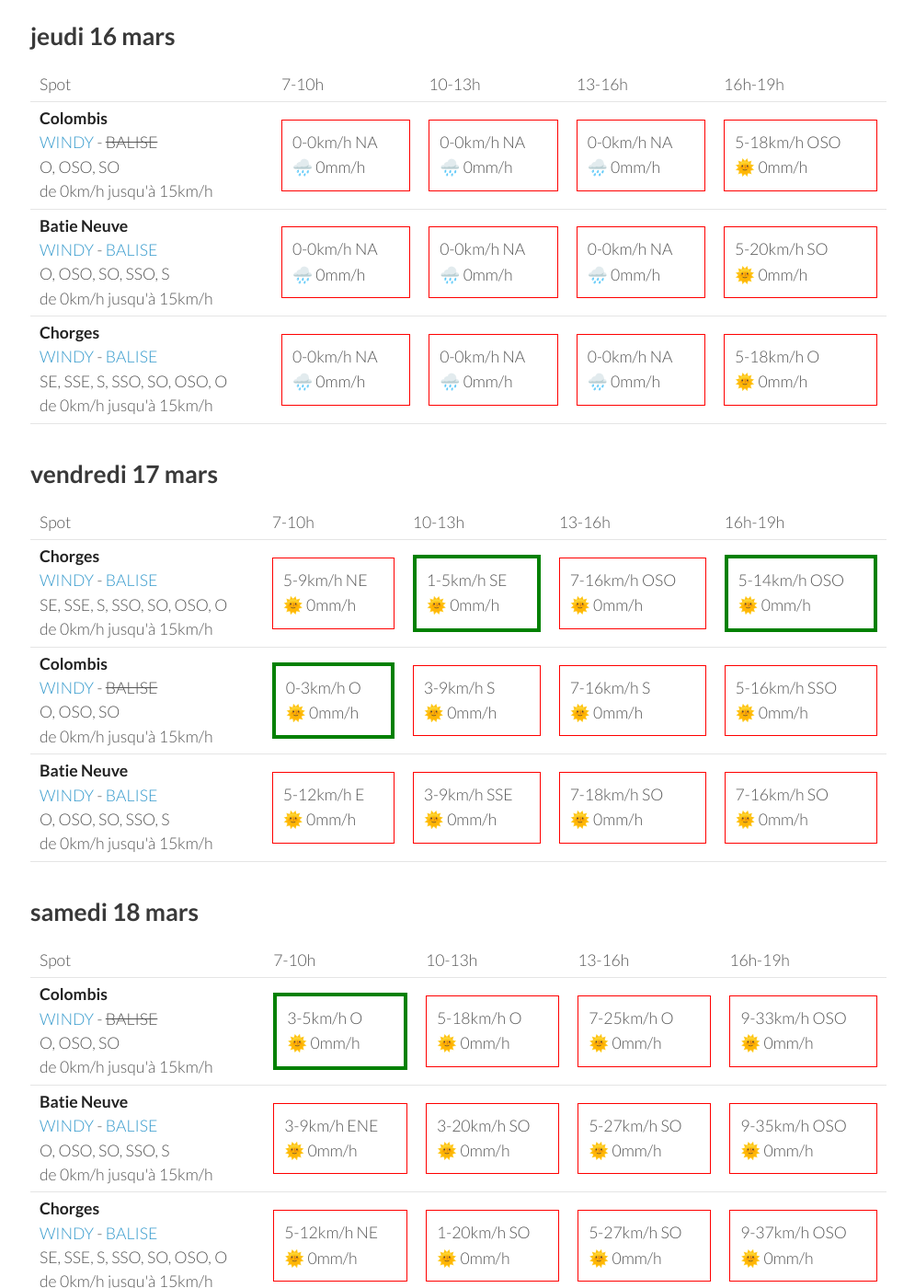
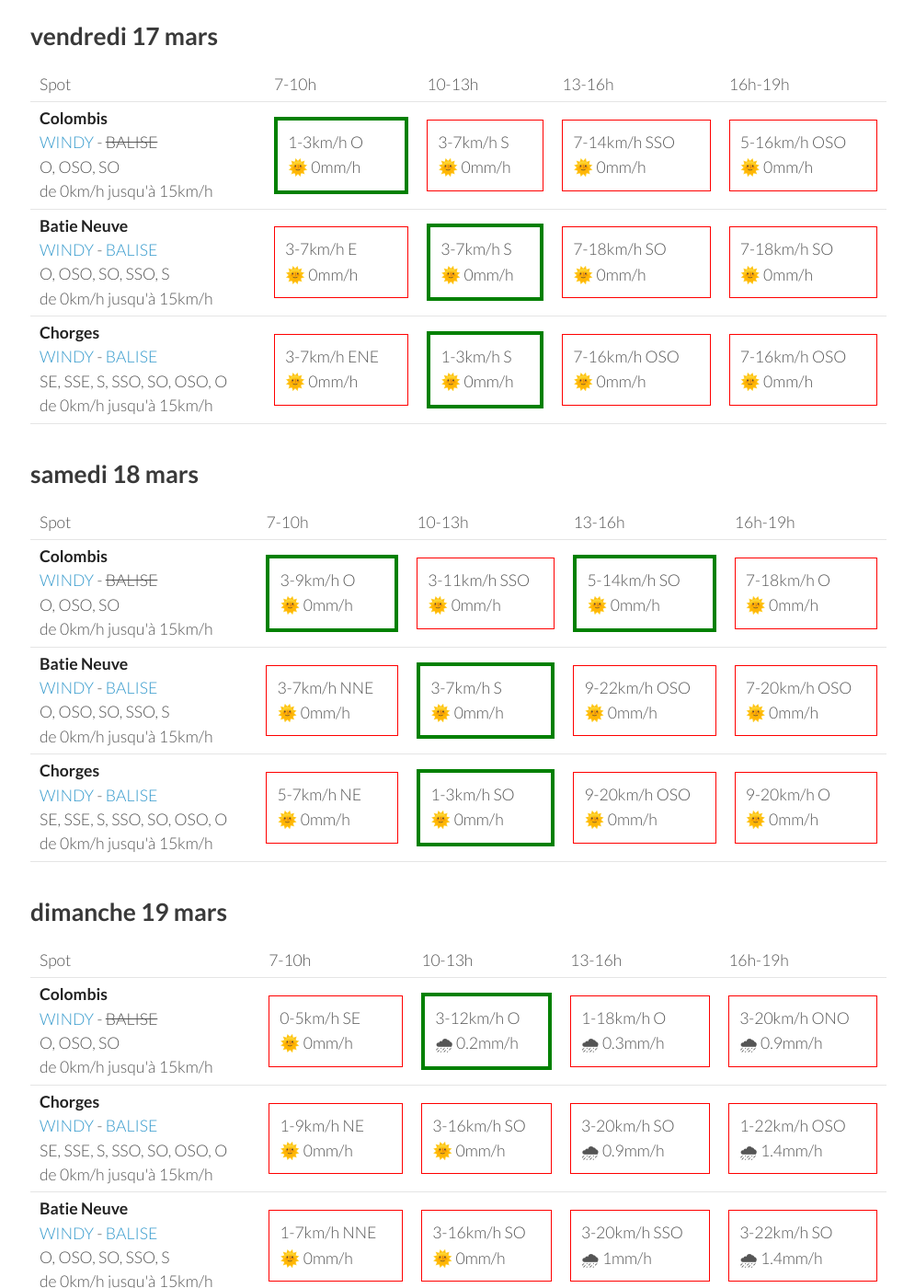
Before and after one commit to parapente-dans-le-nord/parapente-dans-le-nord.github.io, a Jekyll site: the page built from saint_andre.markdown, in a window 1280 px wide and 1400 px high, scrolled down 256 px. Shown: the whole window at 92% size, without its empty margins (25-1020 px from the left). Built offline with Jekyll 4.4.1, drawn with Linux system fonts in a browser that asks for light colours; some of the changed text lies outside the part shown.

Commit message:
update index.markdown

```diff
--- a/saint_andre.markdown
+++ b/saint_andre.markdown
@@ -7,9 +7,9 @@ title:  "Tous les spots"
 {: .links}
 
 # Prevision Windy, modèle Arome
-page mise à jour le jeudi 16 mars 22:35
+page mise à jour le vendredi 17 mars 06:35
 
-## jeudi 16 mars
+## vendredi 17 mars
 
 {::nomarkdown}
 <table>
@@ -24,73 +24,30 @@ page mise à jour le jeudi 16 mars 22:35
 <tr>
         <td><strong>Colombis</strong><br><a href="https://windy.com/44.494/6.216?44.559,6.262,10">WINDY</a> - <span class="no-balise"> BALISE </span><br> <span class="vent-favorable">O, OSO, SO</span><br><span class="force-vent">de 0km/h jusqu'à 15km/h</span> </td>
 
-            <td><div class="not-flyable"><p>0-0km/h NA</p><p>🌧️ 0mm/h</p></div></td>
-            <td><div class="not-flyable"><p>0-0km/h NA</p><p>🌧️ 0mm/h</p></div></td>
-            <td><div class="not-flyable"><p>0-0km/h NA</p><p>🌧️ 0mm/h</p></div></td>
-            <td><div class="not-flyable"><p>5-18km/h OSO</p><p>🌞 0mm/h</p></div></td>
-
-    </tr>
-<tr>
-        <td><strong>Batie Neuve</strong><br><a href="https://windy.com/44.584/6.236?44.559,6.262,10,m:eTtagly">WINDY</a> - <span class=""><a href="https://www.openwindmap.org/PP554">BALISE</a> </span><br> <span class="vent-favorable">O, OSO, SO, SSO, S</span><br><span class="force-vent">de 0km/h jusqu'à 15km/h</span> </td>
-
-            <td><div class="not-flyable"><p>0-0km/h NA</p><p>🌧️ 0mm/h</p></div></td>
-            <td><div class="not-flyable"><p>0-0km/h NA</p><p>🌧️ 0mm/h</p></div></td>
-            <td><div class="not-flyable"><p>0-0km/h NA</p><p>🌧️ 0mm/h</p></div></td>
-            <td><div class="not-flyable"><p>5-20km/h SO</p><p>🌞 0mm/h</p></div></td>
-
-    </tr>
-<tr>
-        <td><strong>Chorges</strong><br><a href="https://windy.com/44.578/6.280?44.559,6.262,10">WINDY</a> - <span class=""><a href="https://www.openwindmap.org/PP554">BALISE</a> </span><br> <span class="vent-favorable">SE, SSE, S, SSO, SO, OSO, O</span><br><span class="force-vent">de 0km/h jusqu'à 15km/h</span> </td>
-
-            <td><div class="not-flyable"><p>0-0km/h NA</p><p>🌧️ 0mm/h</p></div></td>
-            <td><div class="not-flyable"><p>0-0km/h NA</p><p>🌧️ 0mm/h</p></div></td>
-            <td><div class="not-flyable"><p>0-0km/h NA</p><p>🌧️ 0mm/h</p></div></td>
-            <td><div class="not-flyable"><p>5-18km/h O</p><p>🌞 0mm/h</p></div></td>
-
-    </tr>
-
-</tbody>
-</table>
-{:/}
-## vendredi 17 mars
-
-{::nomarkdown}
-<table>
-  <tbody>
-    <tr>
-      <td>Spot</td>
-      <td>7-10h</td>
-      <td>10-13h</td>
-      <td>13-16h</td>
-      <td>16h-19h</td>
-    </tr>
-<tr>
-        <td><strong>Chorges</strong><br><a href="https://windy.com/44.578/6.280?44.559,6.262,10">WINDY</a> - <span class=""><a href="https://www.openwindmap.org/PP554">BALISE</a> </span><br> <span class="vent-favorable">SE, SSE, S, SSO, SO, OSO, O</span><br><span class="force-vent">de 0km/h jusqu'à 15km/h</span> </td>
-
-            <td><div class="not-flyable"><p>5-9km/h NE</p><p>🌞 0mm/h</p></div></td>
-            <td><div class="flyable"><p>1-5km/h SE</p><p>🌞 0mm/h</p></div></td>
-            <td><div class="not-flyable"><p>7-16km/h OSO</p><p>🌞 0mm/h</p></div></td>
-            <td><div class="flyable"><p>5-14km/h OSO</p><p>🌞 0mm/h</p></div></td>
-
-
-    </tr>
-<tr>
-        <td><strong>Colombis</strong><br><a href="https://windy.com/44.494/6.216?44.559,6.262,10">WINDY</a> - <span class="no-balise"> BALISE </span><br> <span class="vent-favorable">O, OSO, SO</span><br><span class="force-vent">de 0km/h jusqu'à 15km/h</span> </td>
-
-            <td><div class="flyable"><p>0-3km/h O</p><p>🌞 0mm/h</p></div></td>
-            <td><div class="not-flyable"><p>3-9km/h S</p><p>🌞 0mm/h</p></div></td>
-            <td><div class="not-flyable"><p>7-16km/h S</p><p>🌞 0mm/h</p></div></td>
-            <td><div class="not-flyable"><p>5-16km/h SSO</p><p>🌞 0mm/h</p></div></td>
+            <td><div class="flyable"><p>1-3km/h O</p><p>🌞 0mm/h</p></div></td>
+            <td><div class="not-flyable"><p>3-7km/h S</p><p>🌞 0mm/h</p></div></td>
+            <td><div class="not-flyable"><p>7-14km/h SSO</p><p>🌞 0mm/h</p></div></td>
+            <td><div class="not-flyable"><p>5-16km/h OSO</p><p>🌞 0mm/h</p></div></td>
 
 
     </tr>
 <tr>
         <td><strong>Batie Neuve</strong><br><a href="https://windy.com/44.584/6.236?44.559,6.262,10,m:eTtagly">WINDY</a> - <span class=""><a href="https://www.openwindmap.org/PP554">BALISE</a> </span><br> <span class="vent-favorable">O, OSO, SO, SSO, S</span><br><span class="force-vent">de 0km/h jusqu'à 15km/h</span> </td>
 
-            <td><div class="not-flyable"><p>5-12km/h E</p><p>🌞 0mm/h</p></div></td>
-            <td><div class="not-flyable"><p>3-9km/h SSE</p><p>🌞 0mm/h</p></div></td>
+            <td><div class="not-flyable"><p>3-7km/h E</p><p>🌞 0mm/h</p></div></td>
+            <td><div class="flyable"><p>3-7km/h S</p><p>🌞 0mm/h</p></div></td>
             <td><div class="not-flyable"><p>7-18km/h SO</p><p>🌞 0mm/h</p></div></td>
-            <td><div class="not-flyable"><p>7-16km/h SO</p><p>🌞 0mm/h</p></div></td>
+            <td><div class="not-flyable"><p>7-18km/h SO</p><p>🌞 0mm/h</p></div></td>
+
+
+    </tr>
+<tr>
+        <td><strong>Chorges</strong><br><a href="https://windy.com/44.578/6.280?44.559,6.262,10">WINDY</a> - <span class=""><a href="https://www.openwindmap.org/PP554">BALISE</a> </span><br> <span class="vent-favorable">SE, SSE, S, SSO, SO, OSO, O</span><br><span class="force-vent">de 0km/h jusqu'à 15km/h</span> </td>
+
+            <td><div class="not-flyable"><p>3-7km/h ENE</p><p>🌞 0mm/h</p></div></td>
+            <td><div class="flyable"><p>1-3km/h S</p><p>🌞 0mm/h</p></div></td>
+            <td><div class="not-flyable"><p>7-16km/h OSO</p><p>🌞 0mm/h</p></div></td>
+            <td><div class="not-flyable"><p>7-16km/h OSO</p><p>🌞 0mm/h</p></div></td>
 
 
     </tr>
@@ -113,30 +70,30 @@ page mise à jour le jeudi 16 mars 22:35
 <tr>
         <td><strong>Colombis</strong><br><a href="https://windy.com/44.494/6.216?44.559,6.262,10">WINDY</a> - <span class="no-balise"> BALISE </span><br> <span class="vent-favorable">O, OSO, SO</span><br><span class="force-vent">de 0km/h jusqu'à 15km/h</span> </td>
 
-            <td><div class="flyable"><p>3-5km/h O</p><p>🌞 0mm/h</p></div></td>
-            <td><div class="not-flyable"><p>5-18km/h O</p><p>🌞 0mm/h</p></div></td>
-            <td><div class="not-flyable"><p>7-25km/h O</p><p>🌞 0mm/h</p></div></td>
-            <td><div class="not-flyable"><p>9-33km/h OSO</p><p>🌞 0mm/h</p></div></td>
+            <td><div class="flyable"><p>3-9km/h O</p><p>🌞 0mm/h</p></div></td>
+            <td><div class="not-flyable"><p>3-11km/h SSO</p><p>🌞 0mm/h</p></div></td>
+            <td><div class="flyable"><p>5-14km/h SO</p><p>🌞 0mm/h</p></div></td>
+            <td><div class="not-flyable"><p>7-18km/h O</p><p>🌞 0mm/h</p></div></td>
 
 
     </tr>
 <tr>
         <td><strong>Batie Neuve</strong><br><a href="https://windy.com/44.584/6.236?44.559,6.262,10,m:eTtagly">WINDY</a> - <span class=""><a href="https://www.openwindmap.org/PP554">BALISE</a> </span><br> <span class="vent-favorable">O, OSO, SO, SSO, S</span><br><span class="force-vent">de 0km/h jusqu'à 15km/h</span> </td>
 
-            <td><div class="not-flyable"><p>3-9km/h ENE</p><p>🌞 0mm/h</p></div></td>
-            <td><div class="not-flyable"><p>3-20km/h SO</p><p>🌞 0mm/h</p></div></td>
-            <td><div class="not-flyable"><p>5-27km/h SO</p><p>🌞 0mm/h</p></div></td>
-            <td><div class="not-flyable"><p>9-35km/h OSO</p><p>🌞 0mm/h</p></div></td>
+            <td><div class="not-flyable"><p>3-7km/h NNE</p><p>🌞 0mm/h</p></div></td>
+            <td><div class="flyable"><p>3-7km/h S</p><p>🌞 0mm/h</p></div></td>
+            <td><div class="not-flyable"><p>9-22km/h OSO</p><p>🌞 0mm/h</p></div></td>
+            <td><div class="not-flyable"><p>7-20km/h OSO</p><p>🌞 0mm/h</p></div></td>
 
 
     </tr>
 <tr>
         <td><strong>Chorges</strong><br><a href="https://windy.com/44.578/6.280?44.559,6.262,10">WINDY</a> - <span class=""><a href="https://www.openwindmap.org/PP554">BALISE</a> </span><br> <span class="vent-favorable">SE, SSE, S, SSO, SO, OSO, O</span><br><span class="force-vent">de 0km/h jusqu'à 15km/h</span> </td>
 
-            <td><div class="not-flyable"><p>5-12km/h NE</p><p>🌞 0mm/h</p></div></td>
-            <td><div class="not-flyable"><p>1-20km/h SO</p><p>🌞 0mm/h</p></div></td>
-            <td><div class="not-flyable"><p>5-27km/h SO</p><p>🌞 0mm/h</p></div></td>
-            <td><div class="not-flyable"><p>9-37km/h OSO</p><p>🌞 0mm/h</p></div></td>
+            <td><div class="not-flyable"><p>5-7km/h NE</p><p>🌞 0mm/h</p></div></td>
+            <td><div class="flyable"><p>1-3km/h SO</p><p>🌞 0mm/h</p></div></td>
+            <td><div class="not-flyable"><p>9-20km/h OSO</p><p>🌞 0mm/h</p></div></td>
+            <td><div class="not-flyable"><p>9-20km/h O</p><p>🌞 0mm/h</p></div></td>
 
 
     </tr>
@@ -159,10 +116,20 @@ page mise à jour le jeudi 16 mars 22:35
 <tr>
         <td><strong>Colombis</strong><br><a href="https://windy.com/44.494/6.216?44.559,6.262,10">WINDY</a> - <span class="no-balise"> BALISE </span><br> <span class="vent-favorable">O, OSO, SO</span><br><span class="force-vent">de 0km/h jusqu'à 15km/h</span> </td>
 
-            <td><div class="not-flyable"><p>1-5km/h E</p><p>🌞 0mm/h</p></div></td>
-            <td><div class="not-flyable"><p>3-14km/h ONO</p><p>🌞 0mm/h</p></div></td>
-            <td><div class="not-flyable"><p>7-24km/h O</p><p>🌧 0.2mm/h</p></div></td>
-            <td><div class="not-flyable"><p>7-27km/h OSO</p><p>🌧 0.9mm/h</p></div></td>
+            <td><div class="not-flyable"><p>0-5km/h SE</p><p>🌞 0mm/h</p></div></td>
+            <td><div class="flyable"><p>3-12km/h O</p><p>🌧 0.2mm/h</p></div></td>
+            <td><div class="not-flyable"><p>1-18km/h O</p><p>🌧 0.3mm/h</p></div></td>
+            <td><div class="not-flyable"><p>3-20km/h ONO</p><p>🌧 0.9mm/h</p></div></td>
+
+
+    </tr>
+<tr>
+        <td><strong>Chorges</strong><br><a href="https://windy.com/44.578/6.280?44.559,6.262,10">WINDY</a> - <span class=""><a href="https://www.openwindmap.org/PP554">BALISE</a> </span><br> <span class="vent-favorable">SE, SSE, S, SSO, SO, OSO, O</span><br><span class="force-vent">de 0km/h jusqu'à 15km/h</span> </td>
+
+            <td><div class="not-flyable"><p>1-9km/h NE</p><p>🌞 0mm/h</p></div></td>
+            <td><div class="not-flyable"><p>3-16km/h SO</p><p>🌞 0mm/h</p></div></td>
+            <td><div class="not-flyable"><p>3-20km/h SO</p><p>🌧 0.9mm/h</p></div></td>
+            <td><div class="not-flyable"><p>1-22km/h OSO</p><p>🌧 1.4mm/h</p></div></td>
 
 
     </tr>
@@ -171,18 +138,8 @@ page mise à jour le jeudi 16 mars 22:35
 
             <td><div class="not-flyable"><p>1-7km/h NNE</p><p>🌞 0mm/h</p></div></td>
             <td><div class="not-flyable"><p>3-16km/h SO</p><p>🌞 0mm/h</p></div></td>
-            <td><div class="not-flyable"><p>5-24km/h SO</p><p>🌧 0.9mm/h</p></div></td>
-            <td><div class="not-flyable"><p>7-29km/h OSO</p><p>🌧 0.5mm/h</p></div></td>
-
-
-    </tr>
-<tr>
-        <td><strong>Chorges</strong><br><a href="https://windy.com/44.578/6.280?44.559,6.262,10">WINDY</a> - <span class=""><a href="https://www.openwindmap.org/PP554">BALISE</a> </span><br> <span class="vent-favorable">SE, SSE, S, SSO, SO, OSO, O</span><br><span class="force-vent">de 0km/h jusqu'à 15km/h</span> </td>
-
-            <td><div class="not-flyable"><p>1-7km/h NE</p><p>🌞 0mm/h</p></div></td>
-            <td><div class="not-flyable"><p>3-16km/h SO</p><p>🌞 0mm/h</p></div></td>
-            <td><div class="not-flyable"><p>3-24km/h OSO</p><p>🌧 0.8mm/h</p></div></td>
-            <td><div class="not-flyable"><p>7-29km/h OSO</p><p>🌧 0.5mm/h</p></div></td>
+            <td><div class="not-flyable"><p>3-20km/h SSO</p><p>🌧 1mm/h</p></div></td>
+            <td><div class="not-flyable"><p>3-22km/h SO</p><p>🌧 1.4mm/h</p></div></td>
 
 
     </tr>
@@ -206,7 +163,7 @@ page mise à jour le jeudi 16 mars 22:35
         <td><strong>Colombis</strong><br><a href="https://windy.com/44.494/6.216?44.559,6.262,10">WINDY</a> - <span class="no-balise"> BALISE </span><br> <span class="vent-favorable">O, OSO, SO</span><br><span class="force-vent">de 0km/h jusqu'à 15km/h</span> </td>
 
             <td><div class="not-flyable"><p>3-16km/h E</p><p>🌞 0mm/h</p></div></td>
-            <td><div class="not-flyable"><p>1-16km/h NE</p><p>🌞 0mm/h</p></div></td>
+            <td><div class="not-flyable"><p>3-18km/h NE</p><p>🌞 0mm/h</p></div></td>
             <td><div class="not-flyable"><p>1-16km/h O</p><p>🌞 0mm/h</p></div></td>
             <td><div class="not-flyable"><p>9-27km/h O</p><p>🌞 0mm/h</p></div></td>
 
@@ -215,8 +172,8 @@ page mise à jour le jeudi 16 mars 22:35
 <tr>
         <td><strong>Chorges</strong><br><a href="https://windy.com/44.578/6.280?44.559,6.262,10">WINDY</a> - <span class=""><a href="https://www.openwindmap.org/PP554">BALISE</a> </span><br> <span class="vent-favorable">SE, SSE, S, SSO, SO, OSO, O</span><br><span class="force-vent">de 0km/h jusqu'à 15km/h</span> </td>
 
-            <td><div class="not-flyable"><p>5-18km/h NE</p><p>🌞 0mm/h</p></div></td>
-            <td><div class="not-flyable"><p>1-20km/h ESE</p><p>🌞 0mm/h</p></div></td>
+            <td><div class="not-flyable"><p>5-22km/h NE</p><p>🌞 0mm/h</p></div></td>
+            <td><div class="not-flyable"><p>1-22km/h E</p><p>🌞 0mm/h</p></div></td>
             <td><div class="not-flyable"><p>3-24km/h S</p><p>🌞 0mm/h</p></div></td>
             <td><div class="not-flyable"><p>5-25km/h SO</p><p>🌞 0mm/h</p></div></td>
 
@@ -225,8 +182,8 @@ page mise à jour le jeudi 16 mars 22:35
 <tr>
         <td><strong>Batie Neuve</strong><br><a href="https://windy.com/44.584/6.236?44.559,6.262,10,m:eTtagly">WINDY</a> - <span class=""><a href="https://www.openwindmap.org/PP554">BALISE</a> </span><br> <span class="vent-favorable">O, OSO, SO, SSO, S</span><br><span class="force-vent">de 0km/h jusqu'à 15km/h</span> </td>
 
-            <td><div class="not-flyable"><p>5-16km/h NE</p><p>🌞 0mm/h</p></div></td>
-            <td><div class="not-flyable"><p>1-16km/h SSE</p><p>🌞 0mm/h</p></div></td>
+            <td><div class="not-flyable"><p>3-18km/h NE</p><p>🌞 0mm/h</p></div></td>
+            <td><div class="not-flyable"><p>0-18km/h SE</p><p>🌞 0mm/h</p></div></td>
             <td><div class="not-flyable"><p>5-25km/h SSO</p><p>🌞 0mm/h</p></div></td>
             <td><div class="not-flyable"><p>7-27km/h SO</p><p>🌞 0mm/h</p></div></td>
 
```
